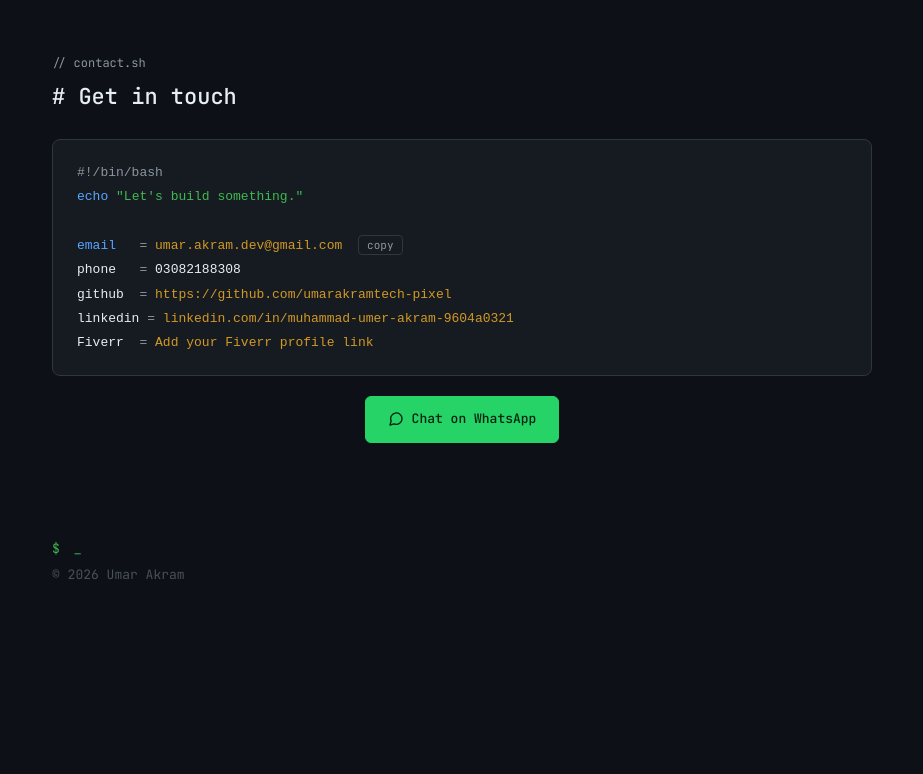
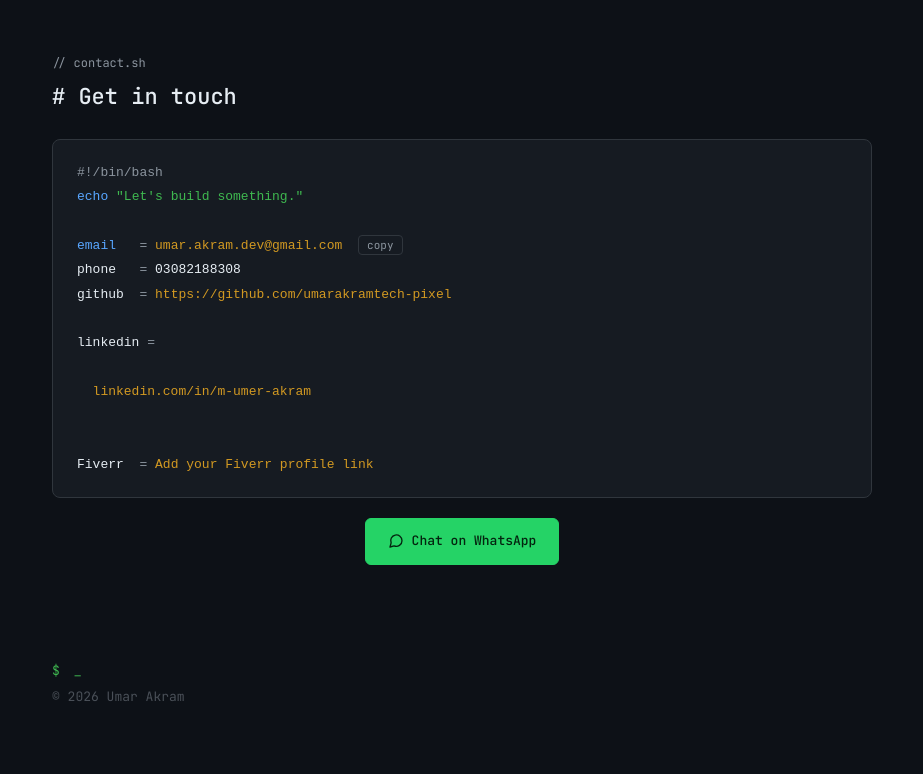
Before and after one commit to umar-dev1355/2ndportfolio, a plain HTML site: page index.html in a window 1280 px wide. Shown: the part 1865-2639 px from the top of the page, without its empty margins (178-1101 px from the left). Before the commit the page ends 2517 px from the top, so only its background shows below. Drawn offline with Linux system fonts and the light colour scheme.

Commit message:
linked in link updated

```diff
--- a/index.html
+++ b/index.html
@@ -170,7 +170,15 @@
 <span class="key">email   </span><span class="punct">=</span> <a class="link-inline" id="emailLink" href="mailto:umar.akram.dev@gmail.com">umar.akram.dev@gmail.com</a> <button class="copy-btn" id="copyEmail" type="button">copy</button>
 phone   <span class="punct">=</span> 03082188308
 github  <span class="punct">=</span> <a class="link-inline" href="https://github.com/umarakramtech-pixel" target="_blank" rel="noopener">https://github.com/umarakramtech-pixel</a>
-linkedin <span class="punct">=</span> <a class="link-inline" href="https://www.linkedin.com/in/muhammad-umer-akram-9604a0321/" target="_blank" rel="noopener">linkedin.com/in/muhammad-umer-akram-9604a0321</a>
+
+linkedin <span class="punct">=</span>
+<a class="link-inline"
+   href="https://www.linkedin.com/in/m-umer-akram/"
+   target="_blank"
+   rel="noopener">
+  linkedin.com/in/m-umer-akram
+</a>
+
 Fiverr  <span class="punct">=</span> <a class="link-inline" href="#" target="_blank" rel="noopener">Add your Fiverr profile link</a></code></pre>
 
   <div class="whatsapp-cta">
```
